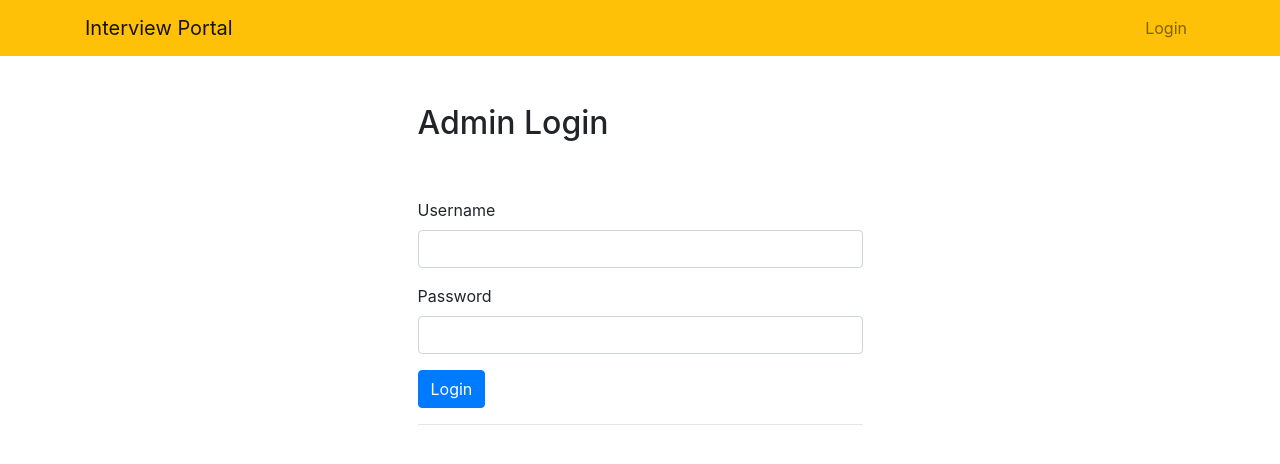
After one commit to jaskaranbhatia/Interview-Creation-Portal, a Django app: page /login/ in a window 1280 px wide. The commit adds this page. Shown: the top 464 px of the page. Run offline with Django 3.2, Linux system fonts and the light colour scheme; some libraries are stand-ins or nearby versions.

Commit message:
Added Admin Login/Logout

```diff
--- a/InterviewPortal/InterviewPortal/urls.py
+++ b/InterviewPortal/InterviewPortal/urls.py
@@ -20,4 +20,6 @@ from Interviews import views
 urlpatterns = [
     path('admin/', admin.site.urls),
     path('', views.home, name='home'),
+    path('login/', views.loginuser, name='loginuser'),
+    path('logout/', views.logoutuser, name='logoutuser'),
 ]
--- a/InterviewPortal/Interviews/templates/interviews/base.html
+++ b/InterviewPortal/Interviews/templates/interviews/base.html
@@ -32,17 +32,14 @@
             {% if user.is_authenticated %}
                 <li class="nav-item">
                     <a href="#" onclick="$('#signOutBtn').click()" class="nav-link">Logout</a>
-                    <form style='display: none;' method="POST" action="">
+                    <form style='display: none;' method="POST" action="{% url 'logoutuser' %}">
                         {% csrf_token %}
                         <button id="signOutBtn" type="submit">Logout</button>
                     </form>
                 </li>
             {% else %}
                 <li class="nav-item">
-                    <a class="nav-link" href="">Sign Up</a>
-                </li>
-                <li class="nav-item">
-                    <a class="nav-link" href="{}">Login</a>
+                    <a class="nav-link" href="{% url 'loginuser' %}">Login</a>
                 </li>
             {% endif %}
         </ul>
--- /dev/null
+++ b/InterviewPortal/Interviews/templates/interviews/loginuser.html
@@ -0,0 +1,31 @@
+{% extends "interviews/base.html" %}
+
+{% block content %}
+    <div class="row justify-content-center mt-5">
+        <div class="col-md-5">
+            <h2>Admin Login</h2>
+        </div>
+    </div>
+    <div class="row justify-content-center mt-5">
+        <div class="col-md-5">
+            {% if error %}
+                <div class="alert alert-danger" role="alert">
+                    {{ error }}
+                </div>
+            {% endif %}
+            <form method="POST">
+                {% csrf_token %}
+                <div class="form-group">
+                    <label for="username">Username</label>
+                    <input type="text" name="username" class="form-control" id="username">
+                </div>
+                <div class="form-group">
+                    <label for="password">Password</label>
+                    <input type="password" name="password" class="form-control" id="password">
+                </div>
+                <button type="submit" class="btn btn-primary">Login</button>
+            </form>
+            <hr>
+        </div>
+    </div>
+{% endblock %}
--- a/InterviewPortal/Interviews/views.py
+++ b/InterviewPortal/Interviews/views.py
@@ -1,5 +1,25 @@
-from django.shortcuts import render
+from django.shortcuts import render, redirect
+from django.contrib.auth.forms import AuthenticationForm
+from django.contrib.auth import login, logout, authenticate
+from django.contrib.auth.decorators import login_required
 
 # Create your views here.
 def home(request):
     return render(request, 'interviews/home.html')
+
+def loginuser(request):
+    if request.method == 'GET':
+        return render(request, 'interviews/loginuser.html', {'form':AuthenticationForm()})
+    else:
+        user = authenticate(request, username=request.POST['username'], password=request.POST['password'])
+        if user is None:
+            return render(request, 'interviews/loginuser.html', {'form':AuthenticationForm(), 'error':'Username and password did not match'})
+        else:
+            login(request, user)
+            return redirect('home')
+
+@login_required
+def logoutuser(request):
+    if request.method == 'POST':
+        logout(request)
+        return redirect('home')
```
Also changed, not shown: InterviewPortal/Interviews/templates/interviews/home.html (+5 -2 lines), InterviewPortal/db.sqlite3.
